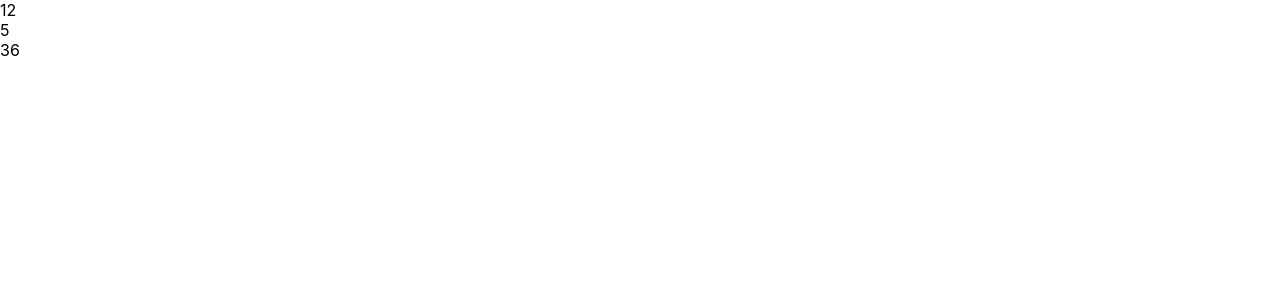
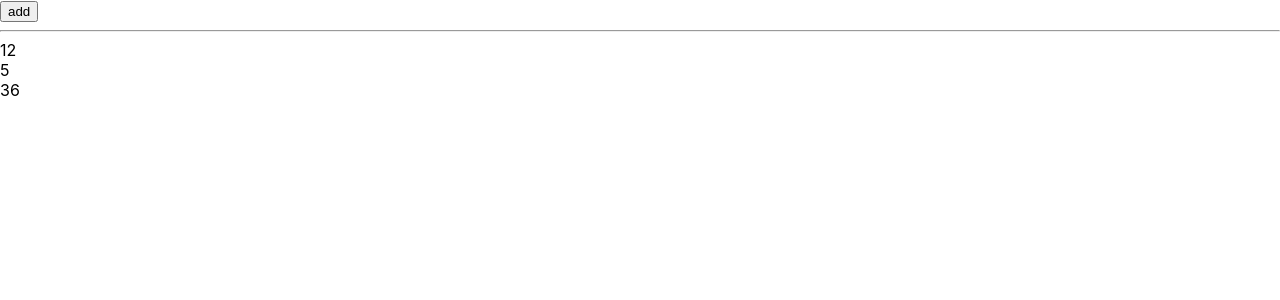
Before and after one commit to Nosov-Pavel/counters-add-arr, a React (Create React App) app: page / in a window 1280 px wide. Shown: the top 300 px of the page. Built offline with nearby package versions, Linux system fonts and the light colour scheme.

Commit message:
ControllerAdd

```diff
--- a/src/App.js
+++ b/src/App.js
@@ -1,6 +1,7 @@
 import React, {useState} from "react";
 import './App.css';
 import List from "./List";
+import Controller from "./Controller";
 
 
 
@@ -11,9 +12,15 @@ function App() {
         {id: 3, counter: 36},
     ])
 
+    const addCounter = () => {
+        const newList = [...list, {id:Math.random(), counter: 0}];
+        setList(newList);
+    }
+
 
     return (
         <div>
+            <Controller addCounter={addCounter}/>
             <List list={list}/>
 
         </div>
--- /dev/null
+++ b/src/Controller.js
@@ -0,0 +1,18 @@
+import React from "react";
+import './App.css';
+
+function Controller(props) {
+
+
+
+    return (
+        <div>
+            <button onClick={props.addCounter}>add</button>
+            <hr/>
+
+        </div>
+
+    );
+}
+
+export default Controller;
```
